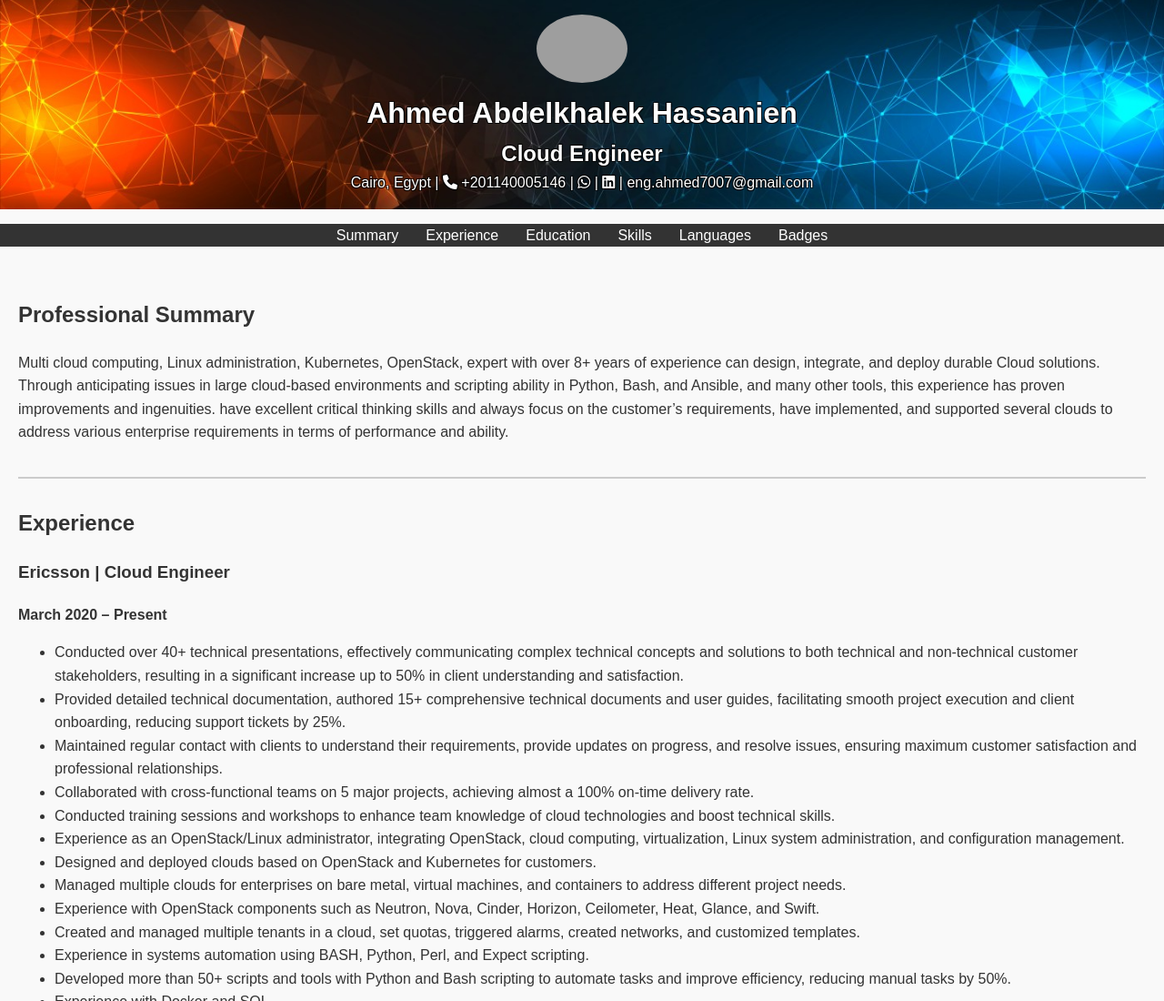
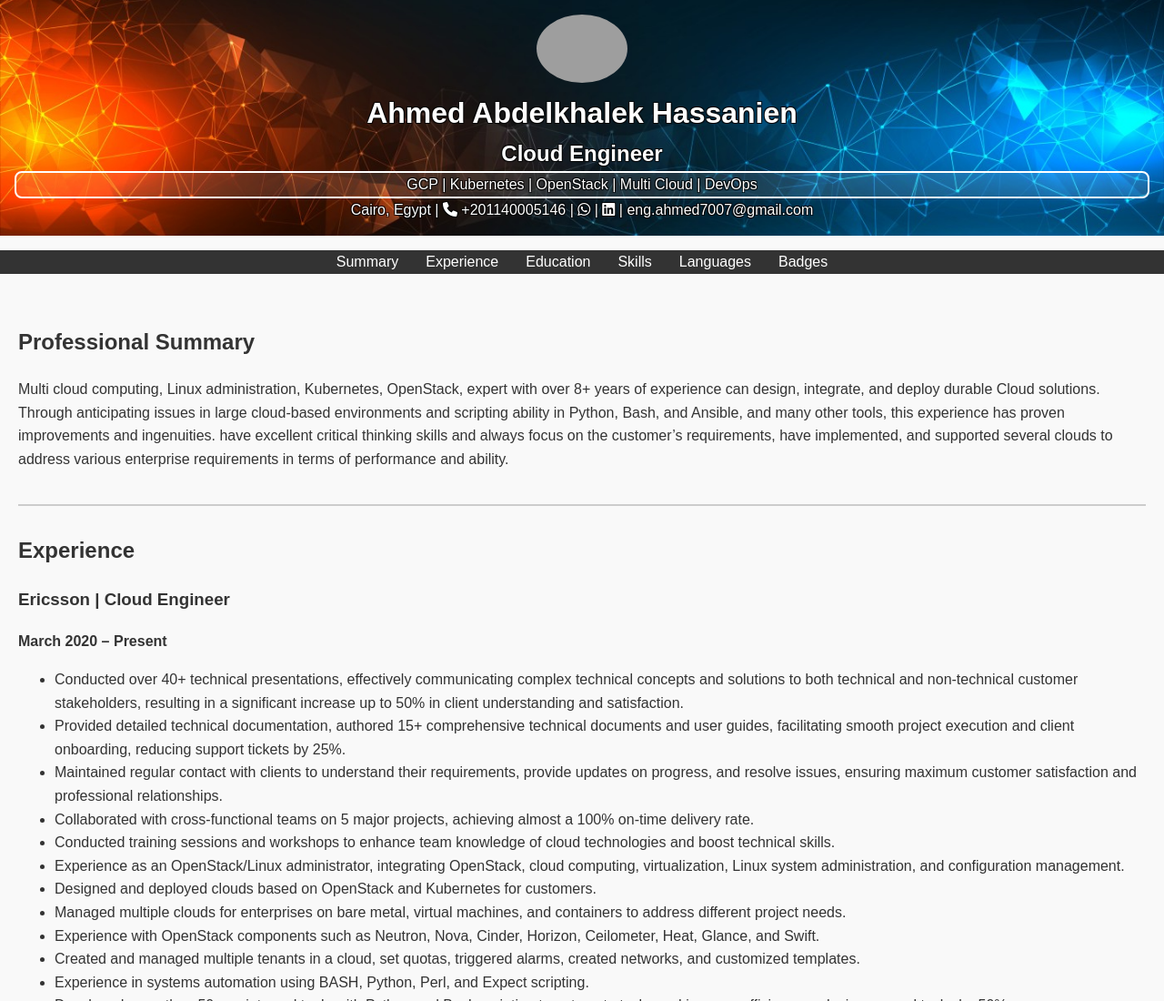
Before and after one commit to medoooo163/Resume, a plain HTML site: page index.html in a window 1280 px wide. Shown: the top 1100 px of the page at 91% size. Drawn offline with Linux system fonts and the light colour scheme; grey boxes are pictures that could not be loaded.

Commit message:
Update index.html

```diff
--- a/index.html
+++ b/index.html
@@ -13,6 +13,7 @@
       <img src="https://media.licdn.com/dms/image/v2/D4E03AQH6x4Ndo9KyqA/profile-displayphoto-shrink_800_800/profile-displayphoto-shrink_800_800/0/1718217851673?e=1738800000&v=beta&t=_JfUzIZ7RkI1rrE9pxJL9NhBV9W9Lz1sHZe6mqMfGbs" alt="LinkedIn Profile Picture" style="width: 100px; height: auto; border-radius: 50%;">
       <h1>Ahmed Abdelkhalek Hassanien</h1>
       <h2>Cloud Engineer</h2>
+      <p class="custom-text1">GCP | Kubernetes | OpenStack | Multi Cloud | DevOps   </p>
       <p class="custom-text">Cairo, Egypt | <i class="fas fa-phone"></i> +201140005146 | <a href="https://wa.me/201140005146" target="_blank"><i class="fab fa-whatsapp"></i></a> | <a href="https://www.linkedin.com/in/ahmedabdelkhaleq/" target="_blank"><i class="fab fa-linkedin"></i></a> | <a href="mailto:eng.ahmed7007@gmail.com">eng.ahmed7007@gmail.com</a></p>
     </div>
   </header>
```
